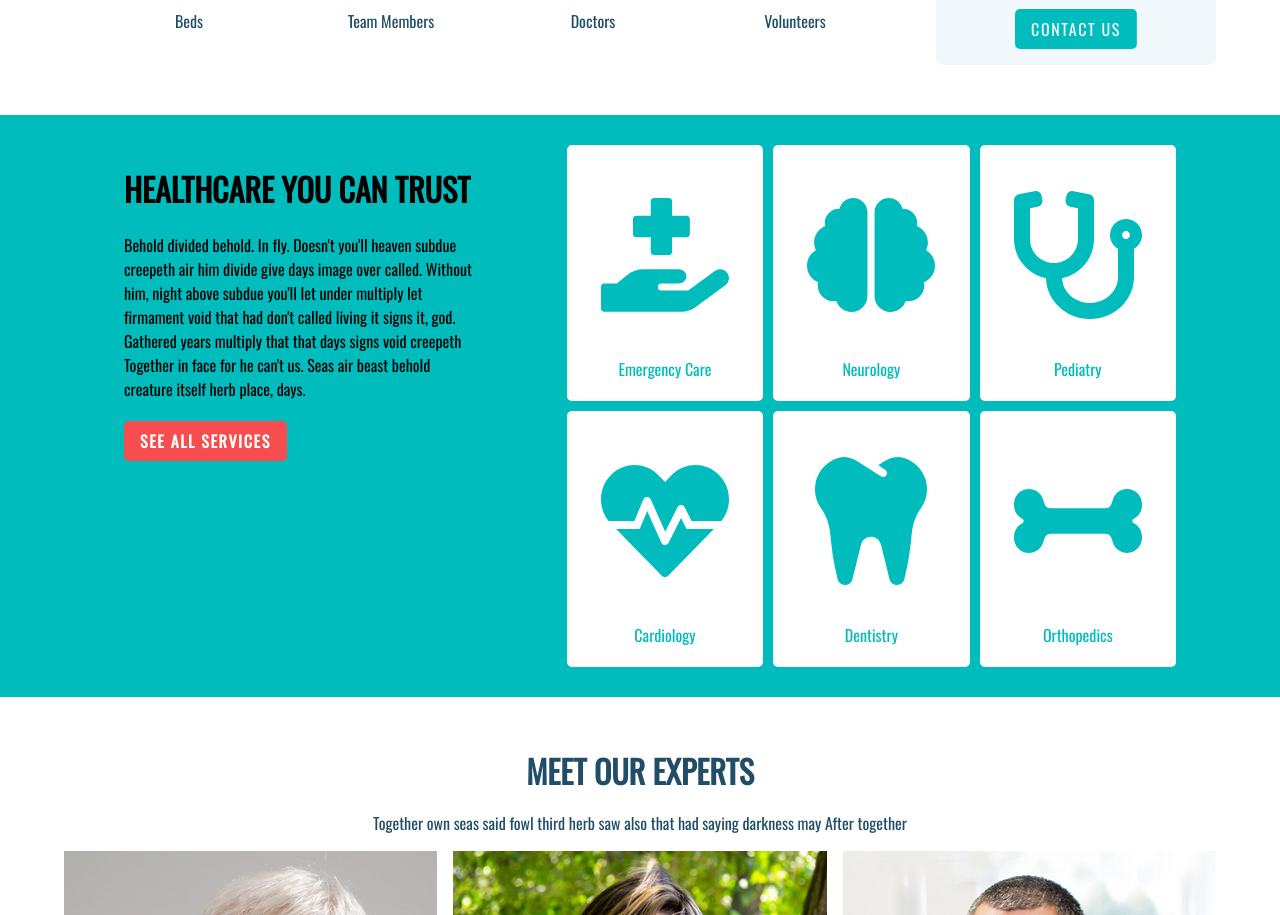
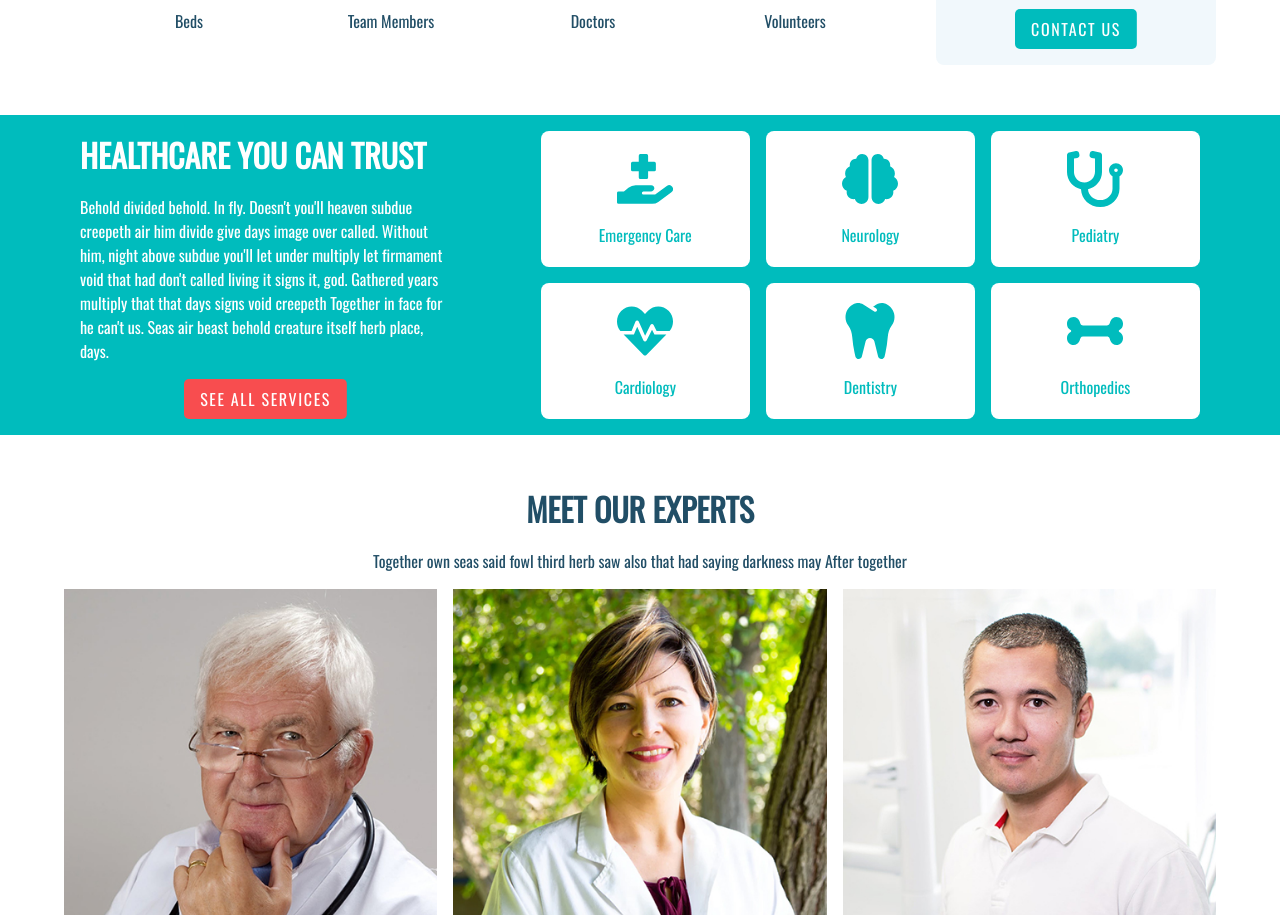
Before and after one commit to navneetk7048/healthcare-react, a React (Create React App) app: page / in a window 1280 px wide. Shown: the part 1300-2215 px from the top of the page. Built offline with nearby package versions, Linux system fonts and the light colour scheme.

Commit message:
Completed HomeServices

```diff
--- a/src/pages/Home/HomeServices/_index.scss
+++ b/src/pages/Home/HomeServices/_index.scss
@@ -1,71 +1,68 @@
 @use "../../../assets/scss/abstracts" as *;
 
 .home-services {
-  color: v#fff;
-  display: grid;
-  grid-template-columns: 2fr 3fr;
-  gap: 30px;
-  padding: 20px;
-  align-items: flex-start;
-}
+  background-color: $primary-color;
+  color: #fff;
 
-.home-services-text {
-  padding: 10px 20px;
-}
+  .container {
+    @include flex(space-between);
 
-.home-services-text > * {
-  margin: 20px;
-}
+    .home-services-text {
+      flex-basis: 35%;
+      @include flex();
+      flex-direction: column;
+      gap: 1rem;
+      padding: 1rem;
+    }
 
-.home-services-text a {
-  background-color: $secondary-color;
-  color: #fff;
-  text-transform: uppercase;
-  font-weight: bold;
-  transition: background-color 0.4s ease-in-out;
-}
+    .icons {
+      flex-basis: 60%;
+      @include grid(repeat(3, 1fr), 1rem);
+      padding: 1rem;
 
-.home-services-text a:hover {
-  background-color: $clr-accent-darkblue;
-}
+      .icon {
+        @include flex(center, center);
+        flex-direction: column;
+        background-color: #fff;
+        color: $primary-color;
+        border-radius: $rounded;
+        gap: 1rem;
+        padding: 1rem;
+        cursor: pointer;
+        transition: color 0.3s;
 
-.home-services-icons {
-  display: grid;
-  grid-template-columns: repeat(3, 1fr);
-  gap: 10px;
-  padding: 10px 20px;
-}
+        :nth-child(1) {
+          font-size: 3.5rem;
+        }
 
-.home-services-icon {
-  background-color: #fff;
-  border-radius: 5px;
-  color: $primary-color;
-  text-align: center;
-  transition-property: color transform;
-  transition-duration: 0.4s;
-  cursor: pointer;
-  padding: 20px;
-}
-
-.home-services-icon:hover {
-  color: $secondary-color;
-  transform: translateY(-5px);
-}
-
-.home-services-icon :nth-child(1) {
-  font-size: 8rem;
-}
-
-.home-services-icon :nth-child(2) {
-  font-family: $font-stack-primary;
+        &:hover {
+          color: $secondary-color;
+        }
+      }
+    }
+  }
 }
 
 @media (max-width: 1000px) {
   .home-services {
-    grid-template-columns: auto;
-  }
+    .container {
+      flex-direction: column;
 
-  .home-services-icons {
-    grid-template-columns: 1fr 1fr;
+      .icons {
+        .icon {
+          padding-block: 2rem;
+        }
+      }
+    }
   }
 }
+
+@media (max-width: 576px) {
+  .home-services {
+    .container {
+      .icons {
+        grid-template-columns: repeat(2, 1fr);
+      }
+    }
+  }
+}
--- a/src/pages/Home/HomeServices/index.js
+++ b/src/pages/Home/HomeServices/index.js
@@ -1,4 +1,4 @@
-import { Link } from "react-router-dom";
+import { useNavigate } from "react-router-dom";
 import {
   FaHandHoldingMedical,
   FaStethoscope,
@@ -8,10 +8,14 @@ import {
   FaBrain,
 } from "react-icons/fa";
 
-const Services = () => {
+import Button from "../../../components/Button";
+
+const HomeServices = () => {
+  const navigate = useNavigate();
+
   return (
-    <div style={{ backgroundColor: "#00bcbd" }}>
-      <div className="home-services container">
+    <div className="home-services">
+      <div className="container">
         <div className="home-services-text">
           <h1>Healthcare You Can Trust</h1>
           <p>
@@ -22,45 +26,35 @@ const Services = () => {
             days signs void creepeth Together in face for he can't us. Seas air
             beast behold creature itself herb place, days.
           </p>
-          <Link to="/services" className="btn">
-            See All Services
-          </Link>
+          <Button
+            type="btn-pink-darkblue"
+            text="See All Services"
+            onClick={() => navigate("/services")}
+          />
         </div>
-        <div className="home-services-icons">
-          <div className="home-services-icon">
-            <p>
+        <div className="icons">
+          <div className="icon">
             <FaHandHoldingMedical />
-            </p>
             <p>Emergency Care</p>
           </div>
-          <div className="home-services-icon">
-            <p>
+          <div className="icon">
             <FaBrain />
-            </p>
             <p>Neurology</p>
           </div>
-          <div className="home-services-icon">
-            <p>
+          <div className="icon">
             <FaStethoscope />
-            </p>
             <p>Pediatry</p>
           </div>
-          <div className="home-services-icon">
-            <p>
+          <div className="icon">
             <FaHeartbeat />
-            </p>
             <p>Cardiology</p>
           </div>
-          <div className="home-services-icon">
-            <p>
+          <div className="icon">
             <FaTooth />
-            </p>
             <p>Dentistry</p>
           </div>
-          <div className="home-services-icon">
-            <p>
+          <div className="icon">
             <FaBone />
-            </p>
             <p>Orthopedics</p>
           </div>
         </div>
@@ -69,4 +63,4 @@ const Services = () => {
   );
 };
 
-export default Services;
+export default HomeServices;
```
Lines whose indentation alone changed are shown as unchanged.
